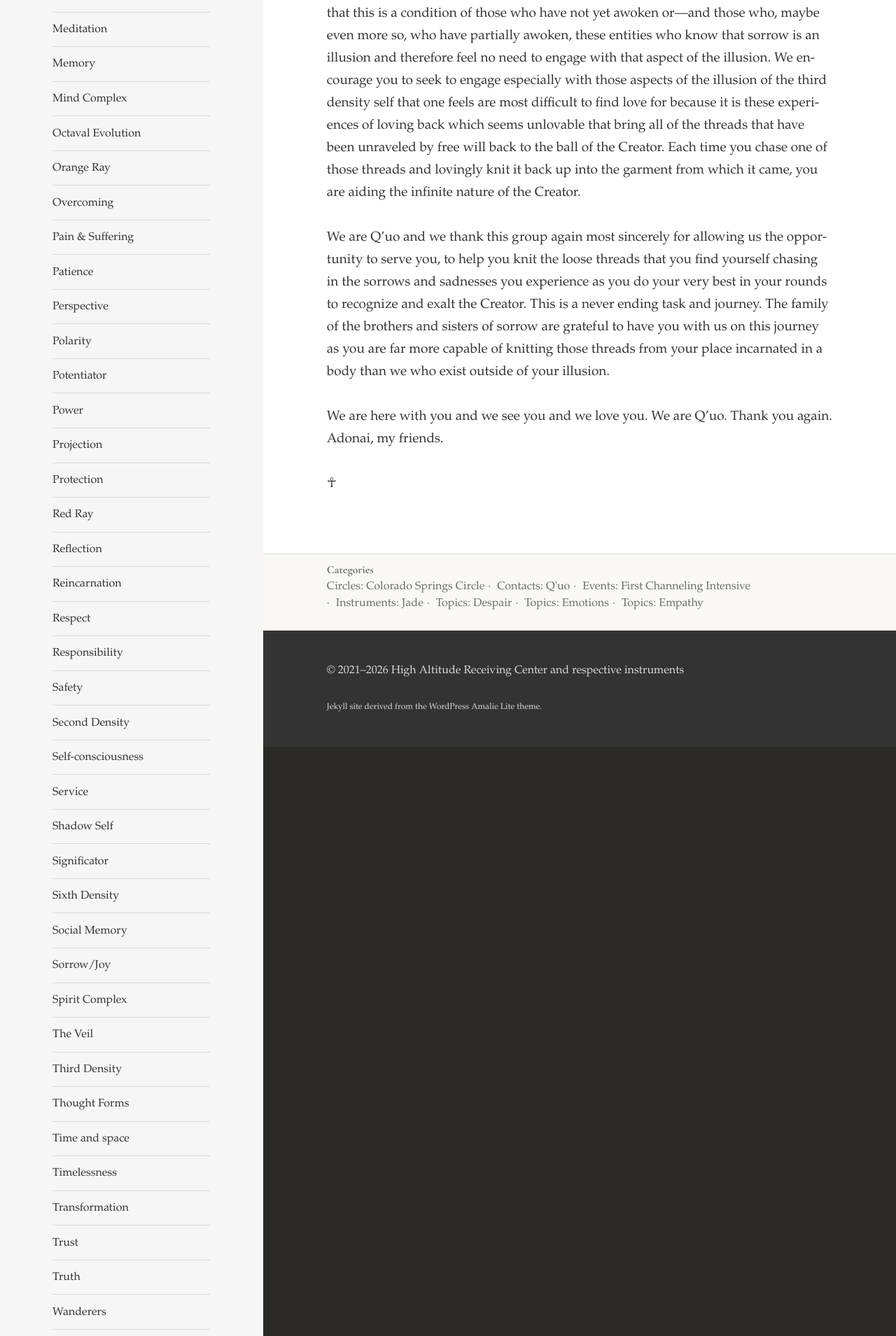
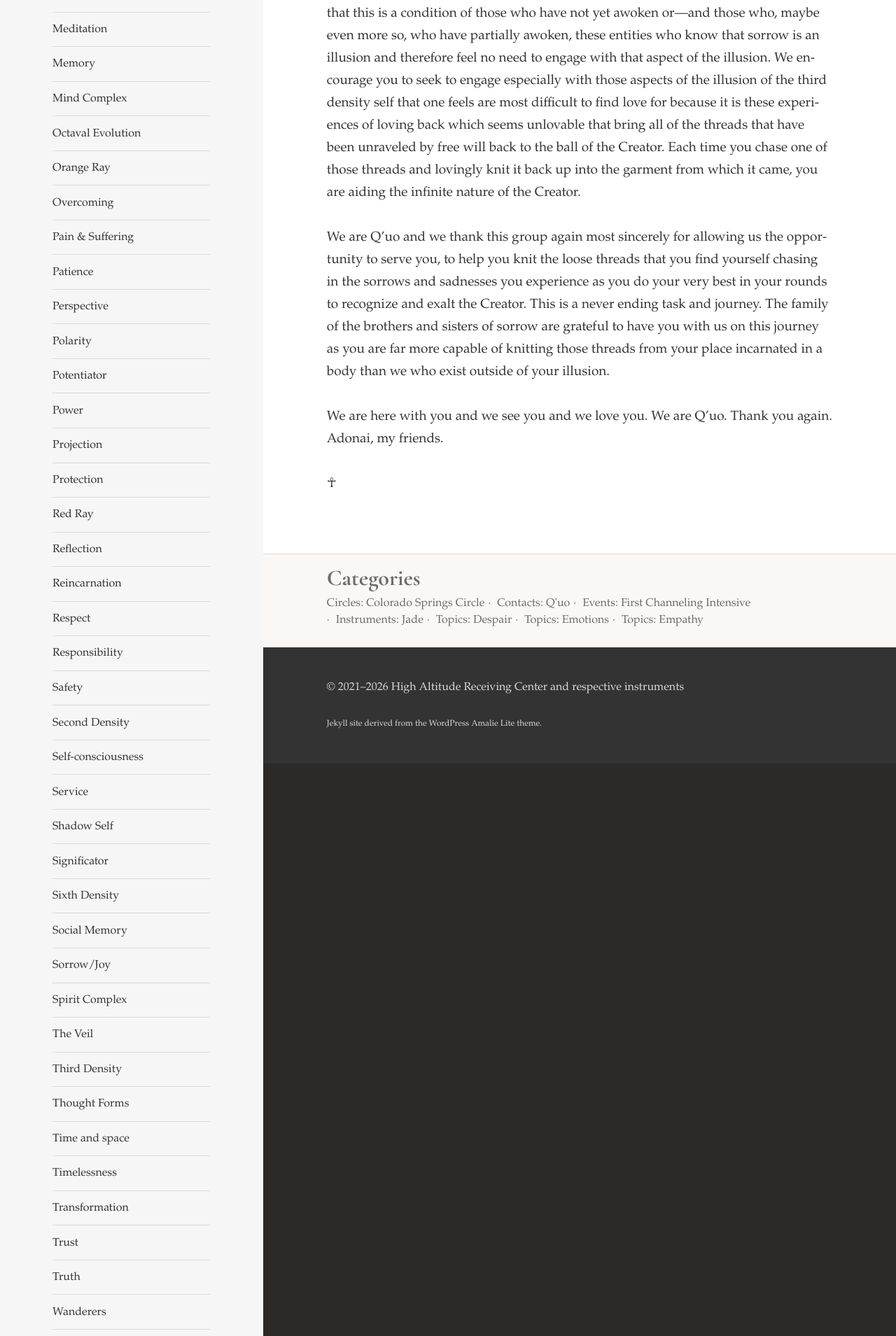
Before and after one commit to oswg/harc, a Jekyll site: the page built from _posts/2021-08-01_colorado-springs_ci1_010.md, in a window 1280 px wide. Shown: the part 4444-6353 px from the top of the page at 70% size. Built offline with Jekyll 4.4.1, drawn with Linux system fonts in a browser that asks for light colours.

Commit message:
bump up category header in post footer

```diff
--- a/assets/css/style.css
+++ b/assets/css/style.css
@@ -160,6 +160,10 @@ img.custom-logo {
   border-top: 1px solid #ddd9d6;
 }
 
+.entry-footer h3 {
+  font-size: 2em;
+}
+
 .entry-footer .cat-links::after {
   content: " | ";
 }
```
